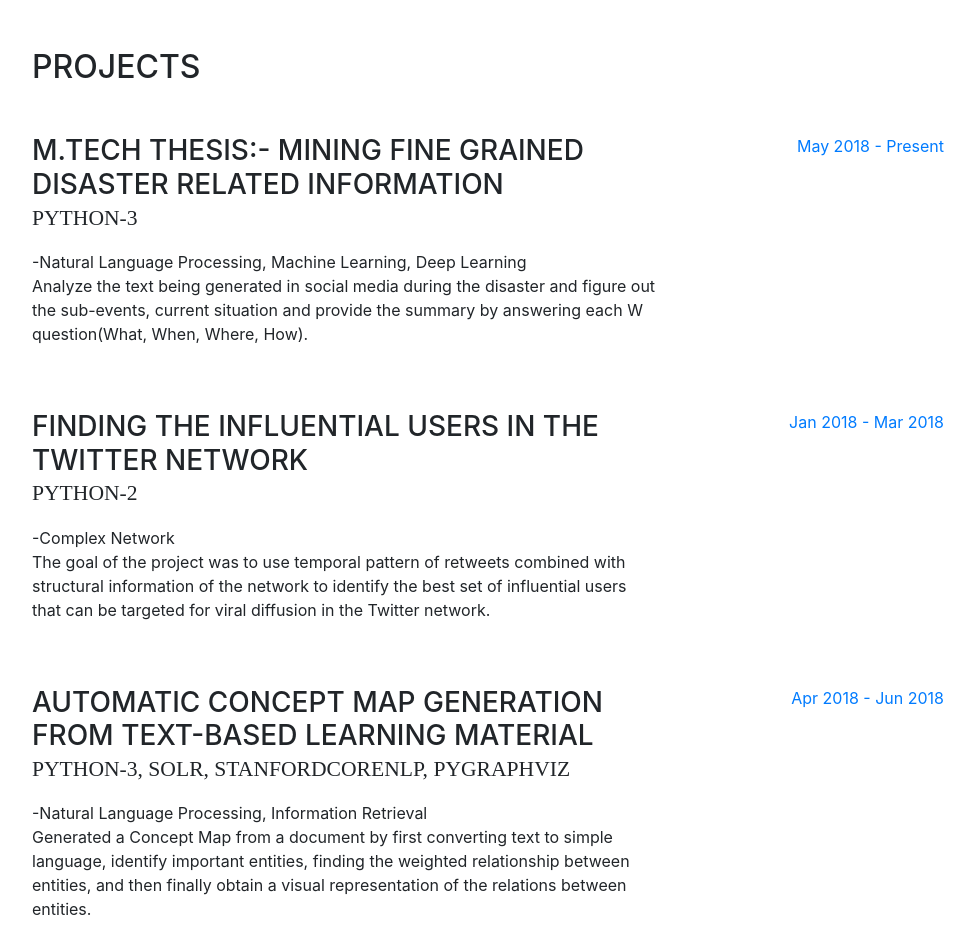
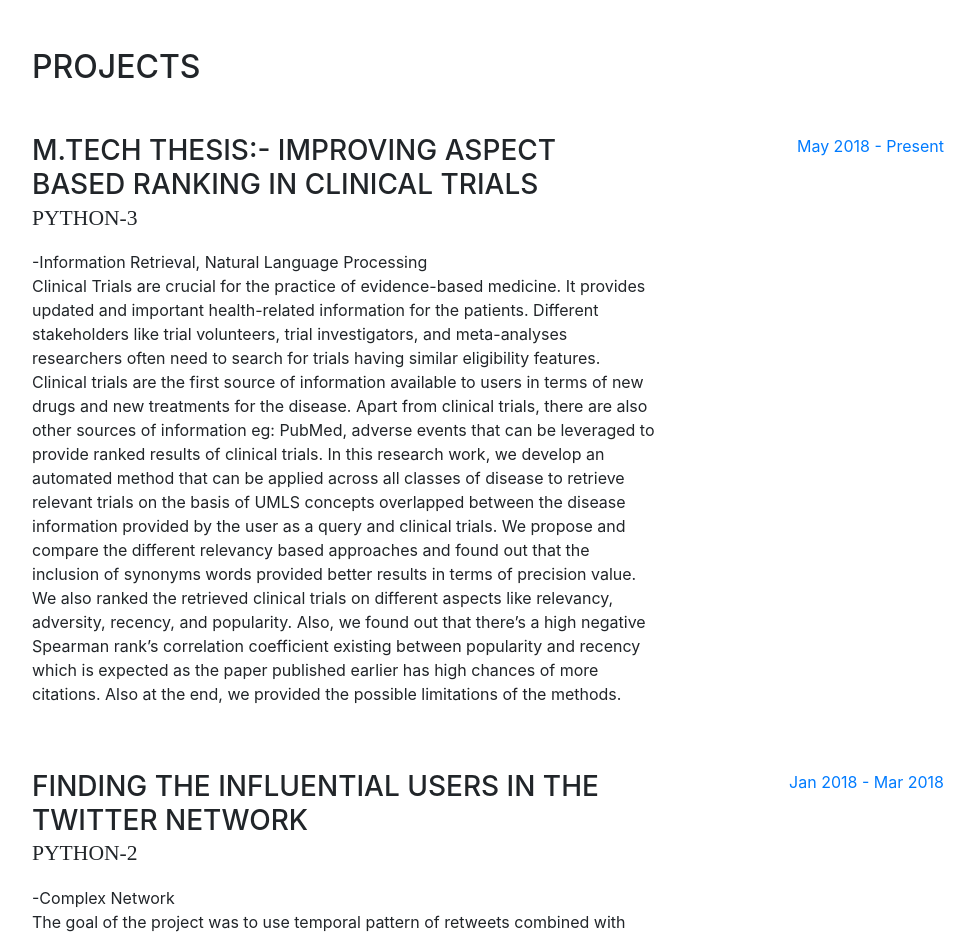
Before and after one commit to nikhil741/nikhil741.github.io, a website with bundled scripts: page index.html in a window 1280 px wide. Shown: the part 1600-2534 px from the top of the page, without its empty margins (288-1263 px from the left). Built offline with nearby package versions, Linux system fonts and the light colour scheme; a web font is replaced by a local one.

Commit message:
M.Tech Thesis

```diff
--- a/index.html
+++ b/index.html
@@ -162,10 +162,11 @@
 
           <div class="resume-item d-flex flex-column flex-md-row mb-5">
             <div class="resume-content mr-auto">
-              <h3 class="mb-0">M.Tech Thesis:- Mining Fine Grained Disaster Related Information</h3>
+              <h3 class="mb-0">M.Tech Thesis:- Improving aspect based ranking in clinical trials</h3>
               <div class="subheading mb-3">python-3</div>
-              <p>-Natural Language Processing, Machine Learning, Deep Learning</br>
-Analyze the text being generated in social media during the disaster and figure out the sub-events, current situation and provide the summary by answering each W question(What, When, Where, How).</p>
+              <p>-Information Retrieval, Natural Language Processing</br>
+Clinical Trials are crucial for the practice of evidence-based medicine. It provides updated and important health-related information for the patients. Different stakeholders like trial volunteers, trial investigators, and meta-analyses researchers often need to search for trials having similar eligibility features. Clinical trials are the first source of information available to users in terms of new drugs and new treatments for the disease. Apart from clinical trials, there are also other sources of information eg: PubMed, adverse events that can be leveraged to provide ranked results of clinical trials.
+In this research work, we develop an automated method that can be applied across all classes of disease to retrieve relevant trials on the basis of UMLS concepts overlapped between the disease information provided by the user as a query and clinical trials. We propose and compare the different relevancy based approaches and found out that the inclusion of synonyms words provided better results in terms of precision value. We also ranked the retrieved clinical trials on different aspects like relevancy, adversity, recency, and popularity. Also, we found out that there’s a high negative Spearman rank’s correlation coefficient existing between popularity and recency which is expected as the paper published earlier has high chances of more citations. Also at the end, we provided the possible limitations of the methods.</p>
             </div>
             <div class="resume-date text-md-right">
               <span class="text-primary">May 2018 - Present</span>
```
